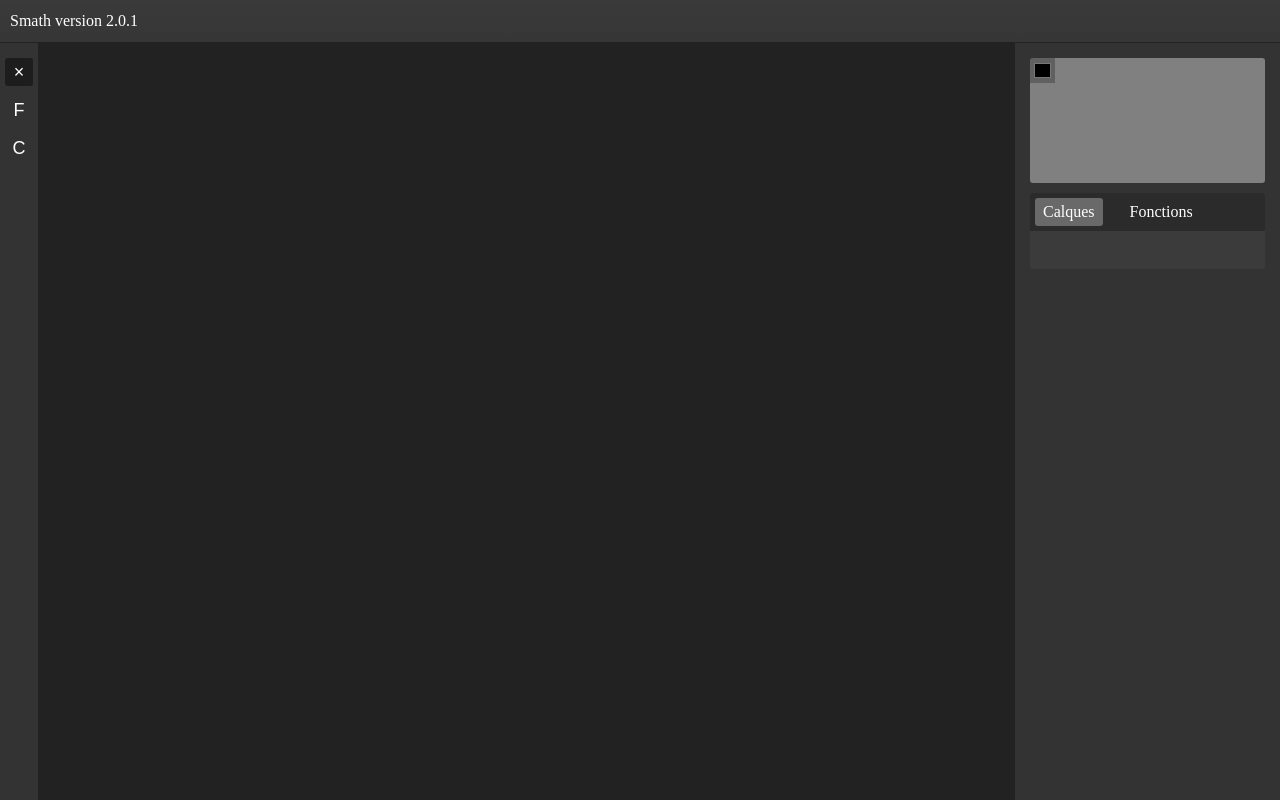
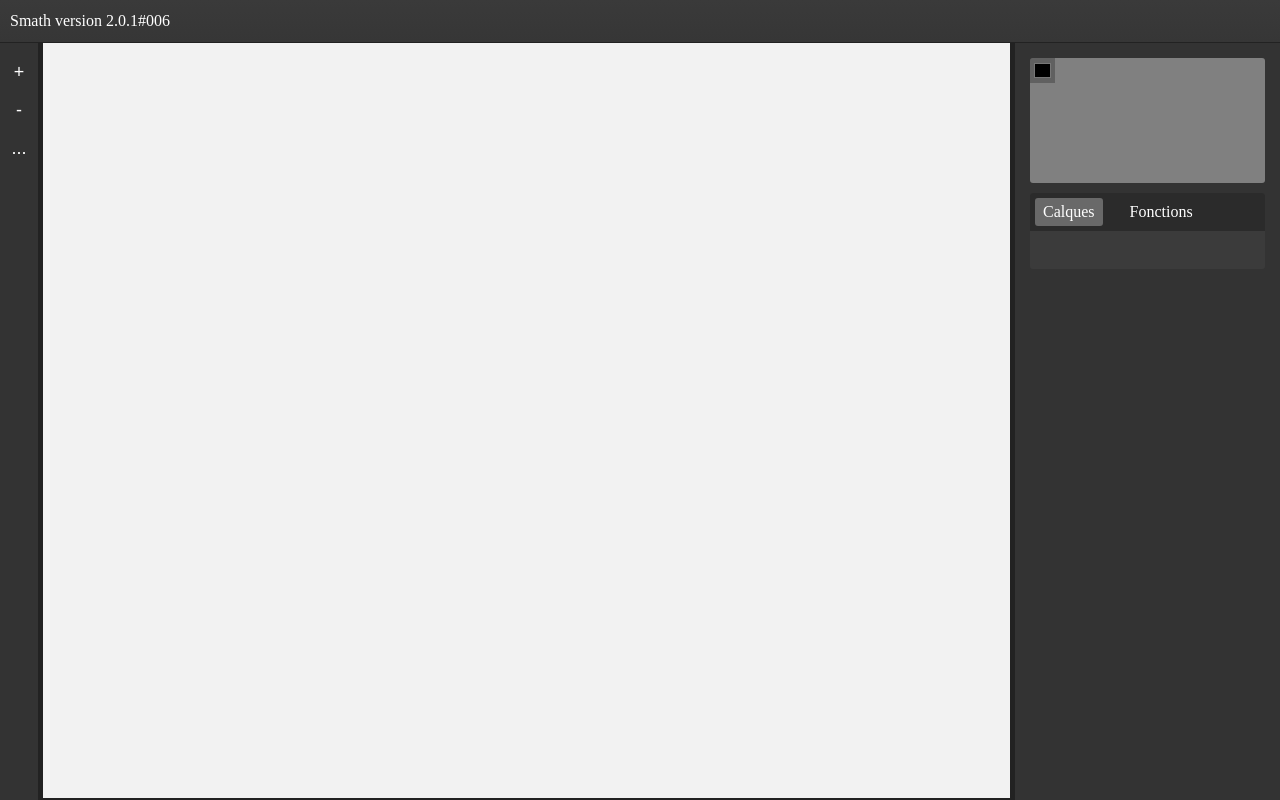
Before and after one commit to SimonLoir/Math-traceur-de-fonction, a PHP site: page /index-v2.html in a window 1280 px wide. Run offline with PHP 8.4, Linux system fonts and the light colour scheme.

Commit message:
adding drawing area

```diff
--- a/index-v2.html
+++ b/index-v2.html
@@ -7,12 +7,12 @@
 </head>
 <body>
     <div class="header">
-        Smath version 2.0.1
+        Smath version 2.0.1#006
     </div>
     <div class="left-tool-bar">
-        <button class="active">×</button>
-        <button class="">F</button>
-        <button class="">C</button>
+        <button class="">+</button>
+        <button class="">-</button>
+        <button class="">...</button>
     </div>
     <div class="right-tool-bar">
         <div class="color-view">
@@ -31,6 +31,7 @@
             </div>
         </div>
     </div>
-
+    <div class="draw-area"></div>
+    <script src="app-v2.js"></script>
 </body>
 </html>
--- a/style.css
+++ b/style.css
@@ -145,4 +145,13 @@ body {
       .container .layer-function-view .layer:hover {
         background: rgba(255, 255, 255, 0.15); }
 
+/* line 152, C:/wamp64/www/4gt6/style.scss */
+.draw-area {
+  position: absolute;
+  top: 43px;
+  right: 270px;
+  left: 43px;
+  bottom: 2px;
+  background: #f2f2f2; }
+
 /*# sourceMappingURL=style.css.map */
--- a/style.scss
+++ b/style.scss
@@ -148,3 +148,11 @@ body{
     }
 
 }
+
+.draw-area{
+    position: absolute;
+    top: 43px;right: 270px;
+    left: 43px;bottom: 2px;
+    background: darken(white, 5%);
+
+}
```
Also changed, not shown: app-v2.js (added), 1 other file.
